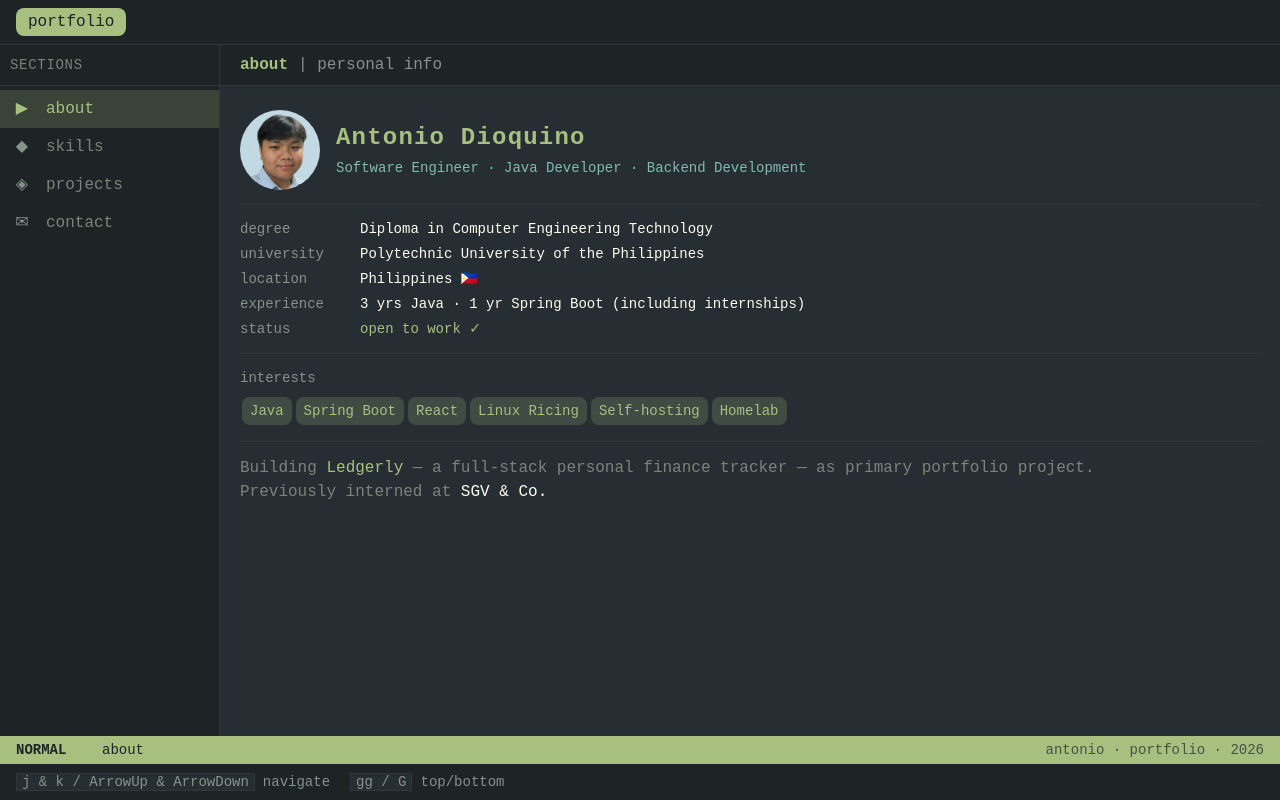
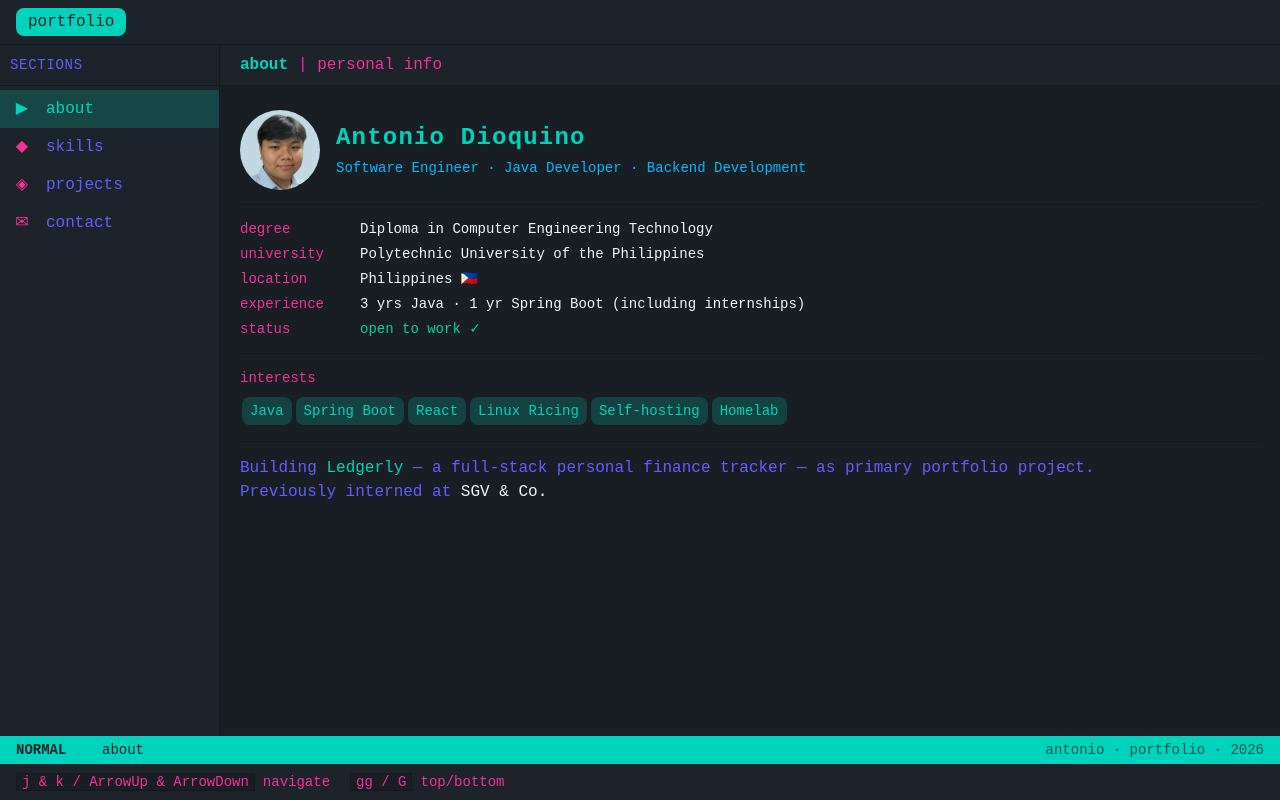
Before and after one commit to thrddqno/portfolio-tui, a React (Vite) app: page / in a window 1280 px wide. Built offline with nearby package versions, Linux system fonts and the light colour scheme.

Commit message:
fix: rename custom theme to everforest-dark

```diff
--- a/src/index.css
+++ b/src/index.css
@@ -4,7 +4,7 @@
 @plugin "daisyui";
 
 @plugin "daisyui/theme" {
-  name: "dark";
+  name: "everforest-dark";
   default: true;
   prefersdark: false;
   color-scheme: "dark";
```
